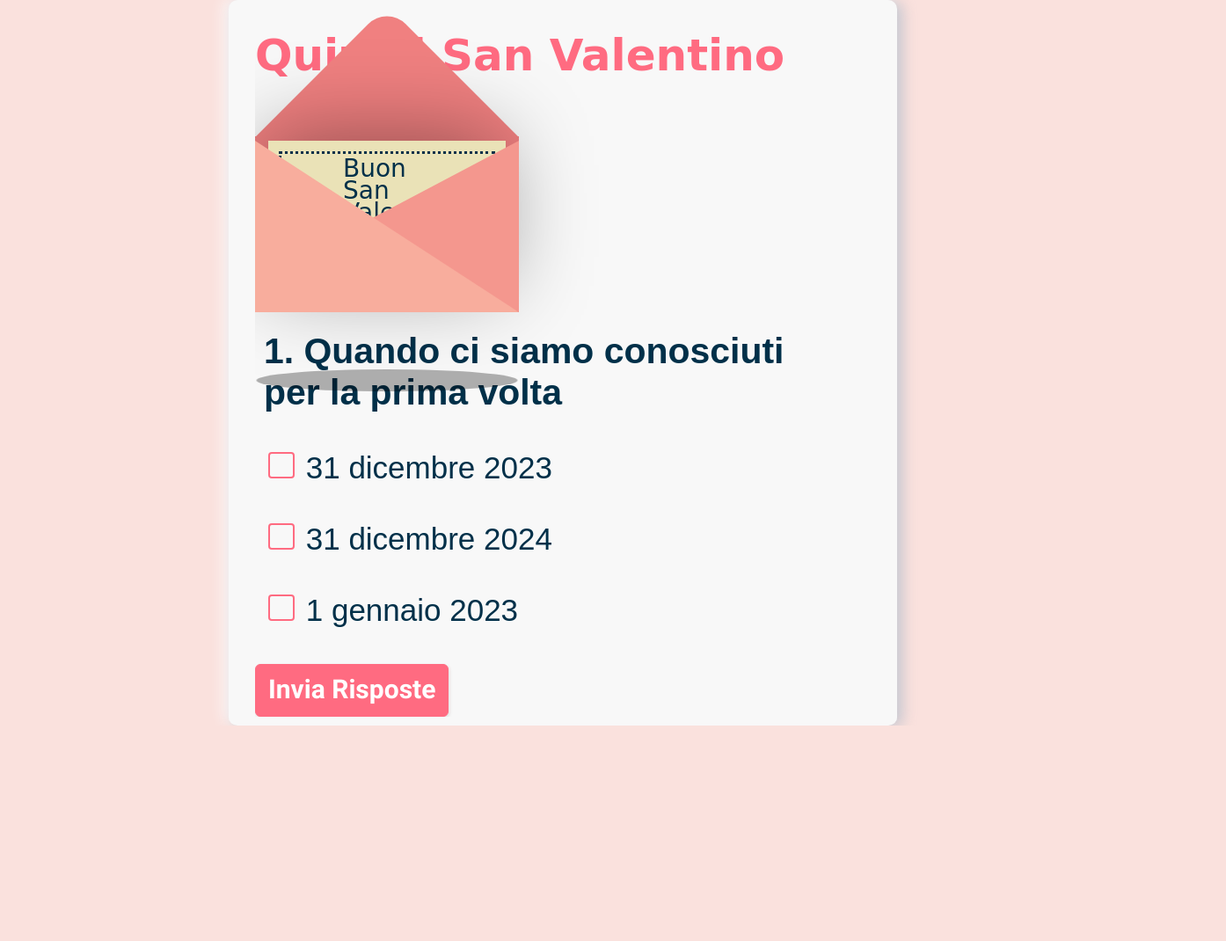
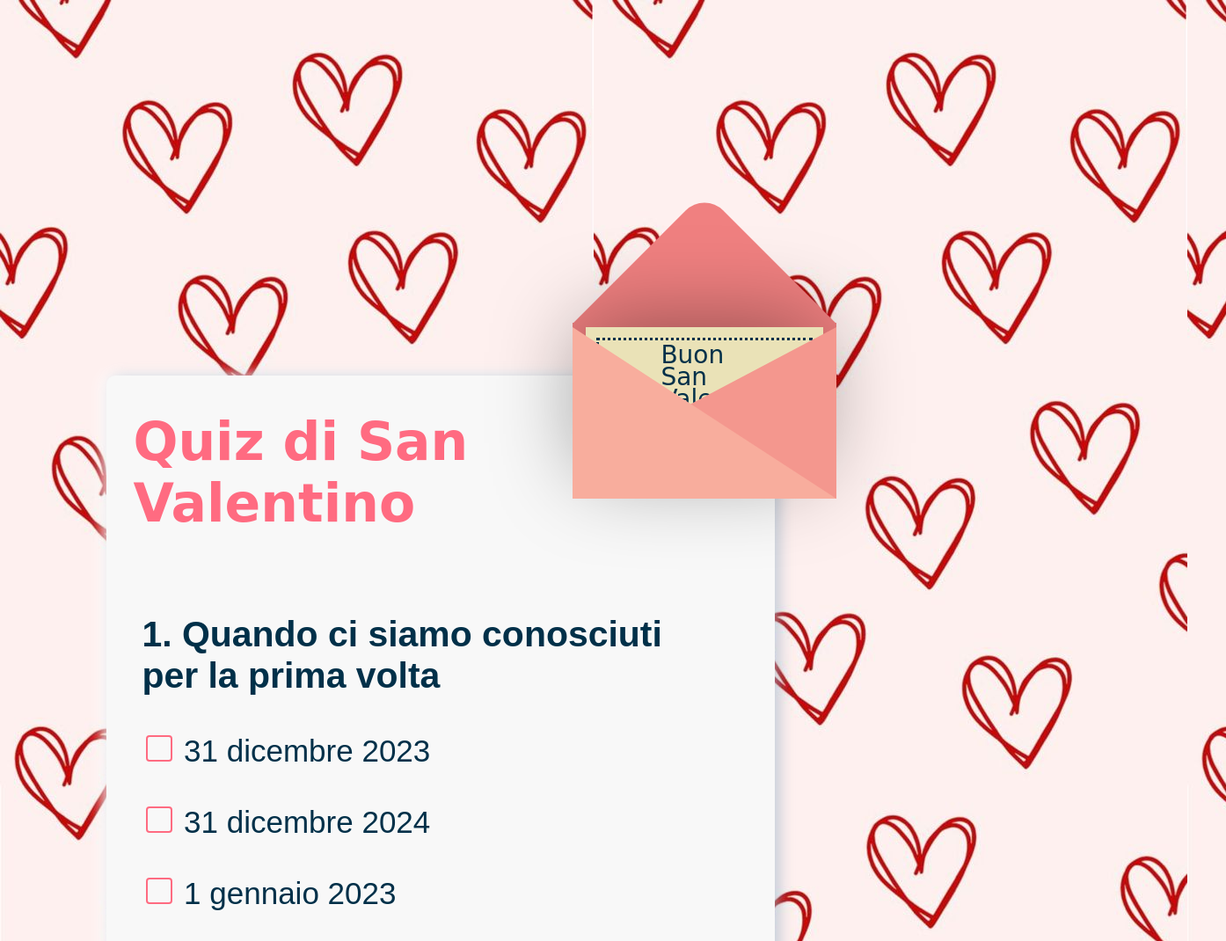
Before and after one commit to data-dreamer/Valentinos, a plain HTML site: page index.html in a window 1280 px wide. Shown: the top 1070 px of the page at 88% size, 1394 px wide, since content can reach past the window. Before the commit the page ends 825 px from the top, so only its background shows below. Drawn offline with nearby package versions, Linux system fonts and the light colour scheme.

Commit message:
Last version

```diff
--- a/JQuery.js
+++ b/JQuery.js
@@ -5,7 +5,7 @@ $(document).ready(function () {
         }, 'slow');
     }).mouseleave(function () {
         $('.card').stop().animate({
-            top: 0
+            top: 10
         }, 'slow');
     });
 });
--- a/index.html
+++ b/index.html
@@ -9,27 +9,21 @@
 </head>
 
 <body>
-
-</div>
-
-    <div class="quiz-container">
-        <div class="container">
-            <h1 style ="font-size: 50px;">Quiz di San Valentino</h1>
-            </div>
+ <div class = "container">
+    <div class="repositioning">
     <div class="valentines">
         <div class="envelope"></div>
         <div class="front"></div>
         <div class="card">
         <div class="text">Buon </br> San Valentino </br>Giulietta mia </div>
         <div class="heart"></div>
-
     </div>
-              <div class="shadow"></div>
+    </div>
+</div>
 </div>
 
-
-
-
+    <div class="quiz-container">
+            <h1 style ="font-size: 60px;">Quiz di San Valentino</h1>
         <div class="question-box">
             <div id="quiz"></div>
         </div>
--- a/style.css
+++ b/style.css
@@ -1,14 +1,19 @@
 body {
-    display: flex;
-    justify-content: center;
-    align-items: center;
-    background-color: #fae1dd;
-    margin: 0;
-    padding: 0;
+    background-image: url("download.jpg");
+    margin-top: 3cm;
+    margin-bottom: 2cm;
+    margin-right: 8cm;
+    padding: 3cm;
   }
 
 
+.repositioning{
+  position: sticky;
+  transform: translate(530px,110px);
+  z-index: 9999;
+}
   .quiz-container {
+    position:relative;
 
     width: 700px;
     box-shadow: rgba(136, 165, 191, 0.48) 6px 2px 16px 0px, rgba(255, 255, 255, 0.8) -6px -2px 16px 0px;
@@ -26,6 +31,7 @@ body {
 }
 
 .question-box {
+
   height: 50cqh;
   width: 600px; ;
   overflow-y: auto;
@@ -81,9 +87,6 @@ label:hover {
 }
 
 
-
-
-/* CSS */
 .button-24 {
   background: #ff6b81;
   border: 1px solid #ff6b81;
@@ -94,7 +97,7 @@ label:hover {
   cursor: pointer;
   display: inline-block;
   font-family: nunito,roboto,proxima-nova,"proxima nova",sans-serif;
-  font-size: 30px;
+  font-size: 40px;
   font-weight: 600;
   line-height: 24px;
   min-height: 60px;
```
Also changed, not shown: b4a8687b58b41c90949f7deaca2d9e0a.jpg (added), download.jpg (added). Lines whose indentation alone changed are shown as unchanged.
